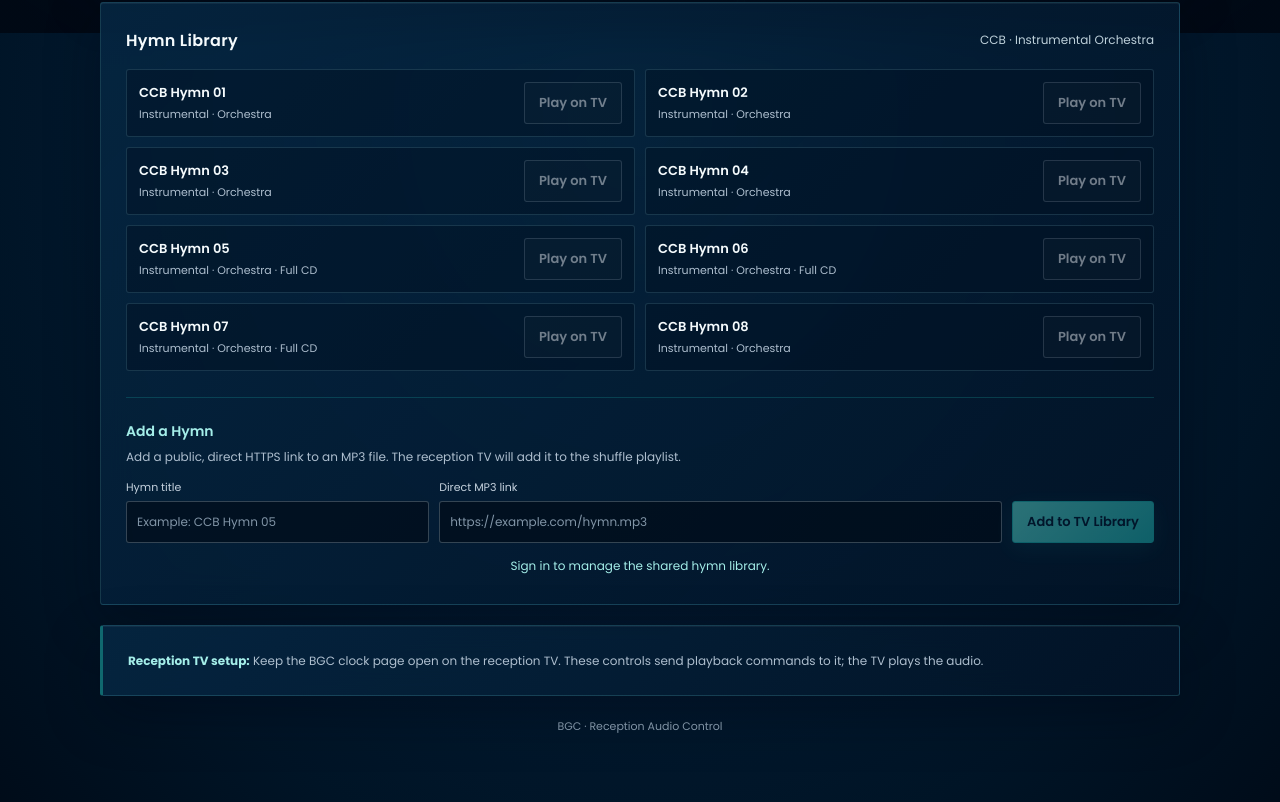
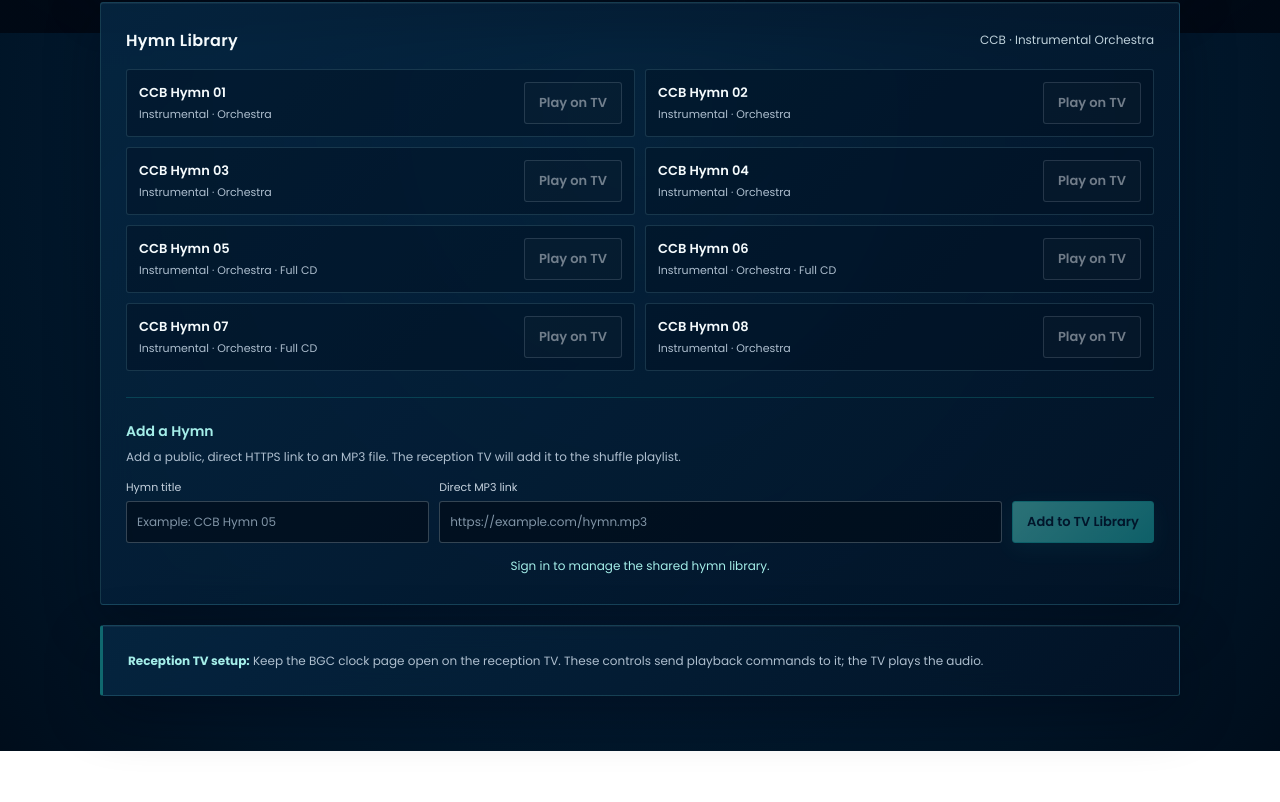
Before and after one commit to DougPrates1987/bgc-reception-clock, a plain HTML site: page reception-audio-control.html in a window 1280 px wide. Shown: the part 767-1569 px from the top of the page. After the commit the page ends 1518 px from the top, so only its background shows below. Drawn offline with Linux system fonts and the light colour scheme; no server answers.

Commit message:
Remove redundant footer from reception audio control preview

```diff
--- a/reception-audio-control.html
+++ b/reception-audio-control.html
@@ -376,6 +376,6 @@ h2{font-size:16px;letter-spacing:.3px}
   <div class="message" id="libraryMessage" role="status" aria-live="polite">Sign in to manage the shared hymn library.</div>
 </div></section>
 <section class="card note"><strong>Reception TV setup:</strong> Keep the BGC clock page open on the reception TV. These controls send playback commands to it; the TV plays the audio.</section>
-<footer>BGC · Reception Audio Control</footer></main>
+</main>
 <script type="module" src="./reception-audio-control.js"></script>
 </body></html>
```
